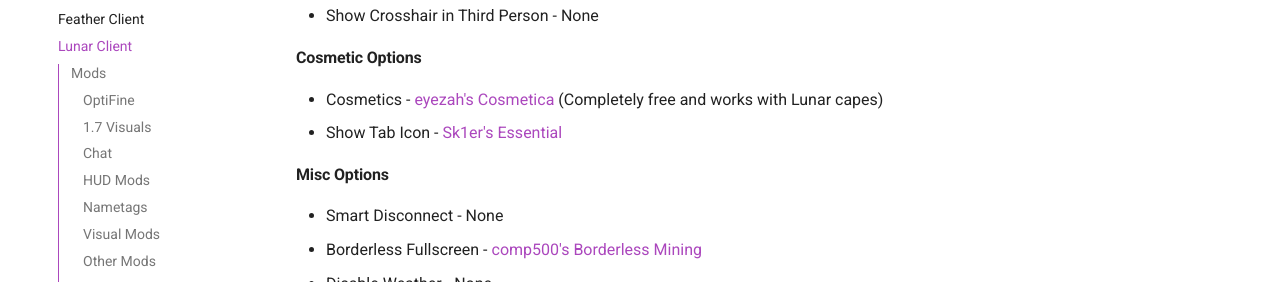
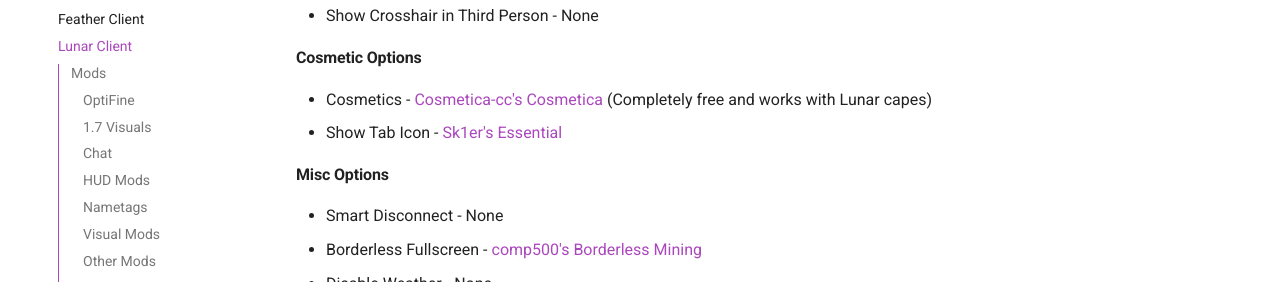
Before and after one commit to MicrocontrollersDev/Alternatives, an MkDocs documentation site: the page built from docs/latest/lunar_client.md, in a window 1280 px wide and 900 px high, scrolled down 3167 px. Shown: the part 170-452 px from the top of the window. Built offline with MkDocs 1.6.1 and Material for MkDocs 9.7.7, drawn with Linux system fonts in a browser that asks for light colours; comment, search, counter and statistics services are not loaded.

Commit message:
update cosmetica again lol

```diff
--- a/docs/latest/lunar_client.md
+++ b/docs/latest/lunar_client.md
@@ -110,7 +110,7 @@
 
 #### Cosmetic Options
 
-* Cosmetics - [eyezah's Cosmetica](https://modrinth.com/mod/cosmetica) (Completely free and works with Lunar capes)
+* Cosmetics - [Cosmetica-cc's Cosmetica](https://modrinth.com/mod/cosmetica) (Completely free and works with Lunar capes)
 * Show Tab Icon - [Sk1er's Essential](https://essential.gg)
 
 #### Misc Options
```
